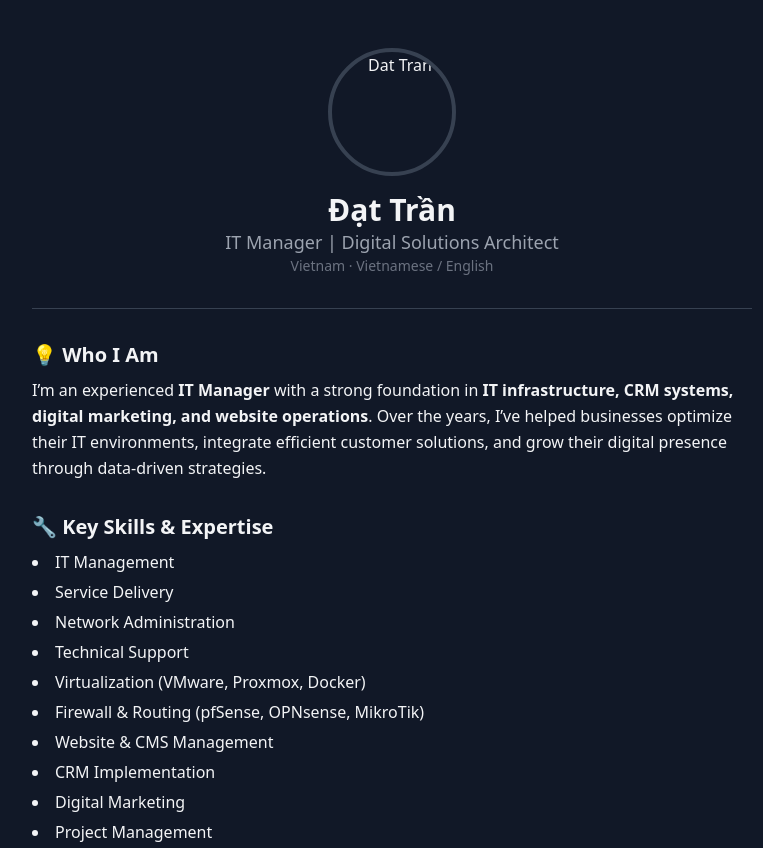
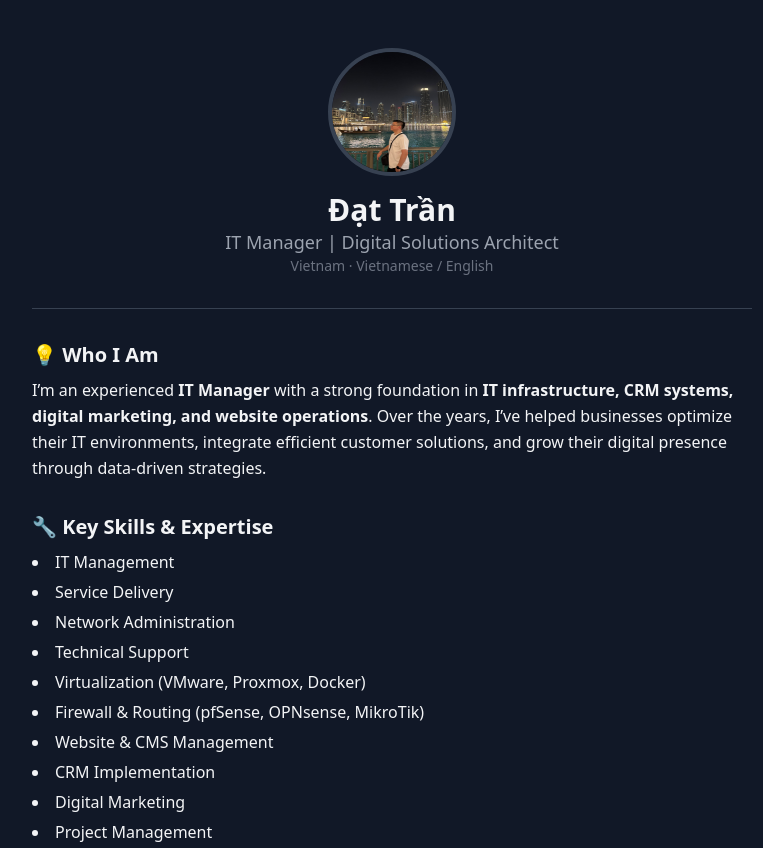
Before and after one commit to shillen2201/officialtad.github.io, a plain HTML site: page index.html in a window 1280 px wide. Shown: the top 848 px of the page, without its empty margins (248-1011 px from the left). Drawn offline with nearby package versions, Linux system fonts and the light colour scheme.

Commit message:
Update index.html

```diff
--- a/index.html
+++ b/index.html
@@ -3,13 +3,13 @@
 <head>
   <meta charset="UTF-8" />
   <meta name="viewport" content="width=device-width, initial-scale=1.0"/>
-  <title>Đạt Trần | IT Manager</title>
+  <title>About me | taD</title>
   <script src="https://cdn.tailwindcss.com"></script>
 </head>
 <body class="bg-gray-900 text-gray-100 font-sans leading-relaxed">
   <div class="max-w-3xl mx-auto px-6 py-12">
     <div class="flex flex-col items-center text-center">
-      <img src="your-image.png" alt="Dat Tran" class="w-32 h-32 rounded-full mb-4 border-4 border-gray-700" />
+      <img src="avatar.png" alt="Dat Tran" class="w-32 h-32 rounded-full mb-4 border-4 border-gray-700" />
       <h1 class="text-3xl font-bold">Đạt Trần</h1>
       <p class="text-lg text-gray-400">IT Manager | Digital Solutions Architect</p>
       <p class="text-sm text-gray-500">Vietnam · Vietnamese / English</p>
```
